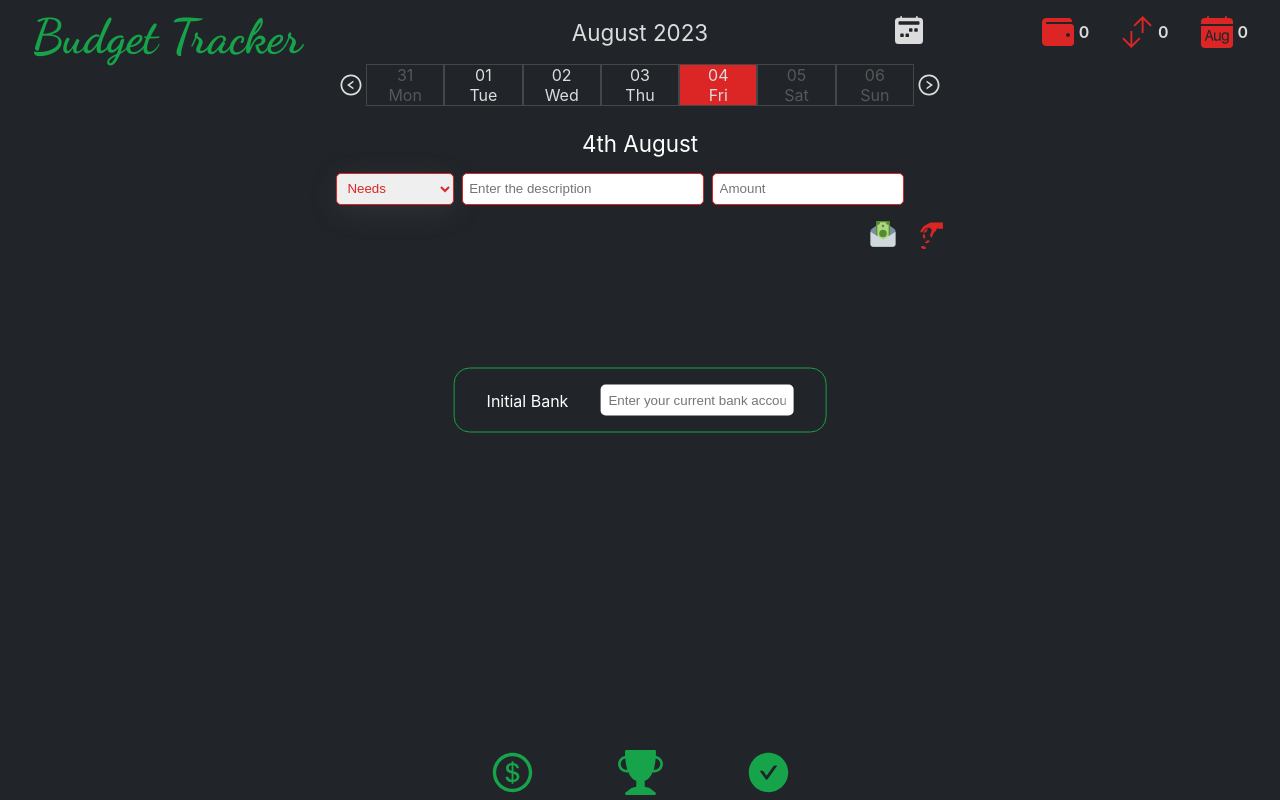
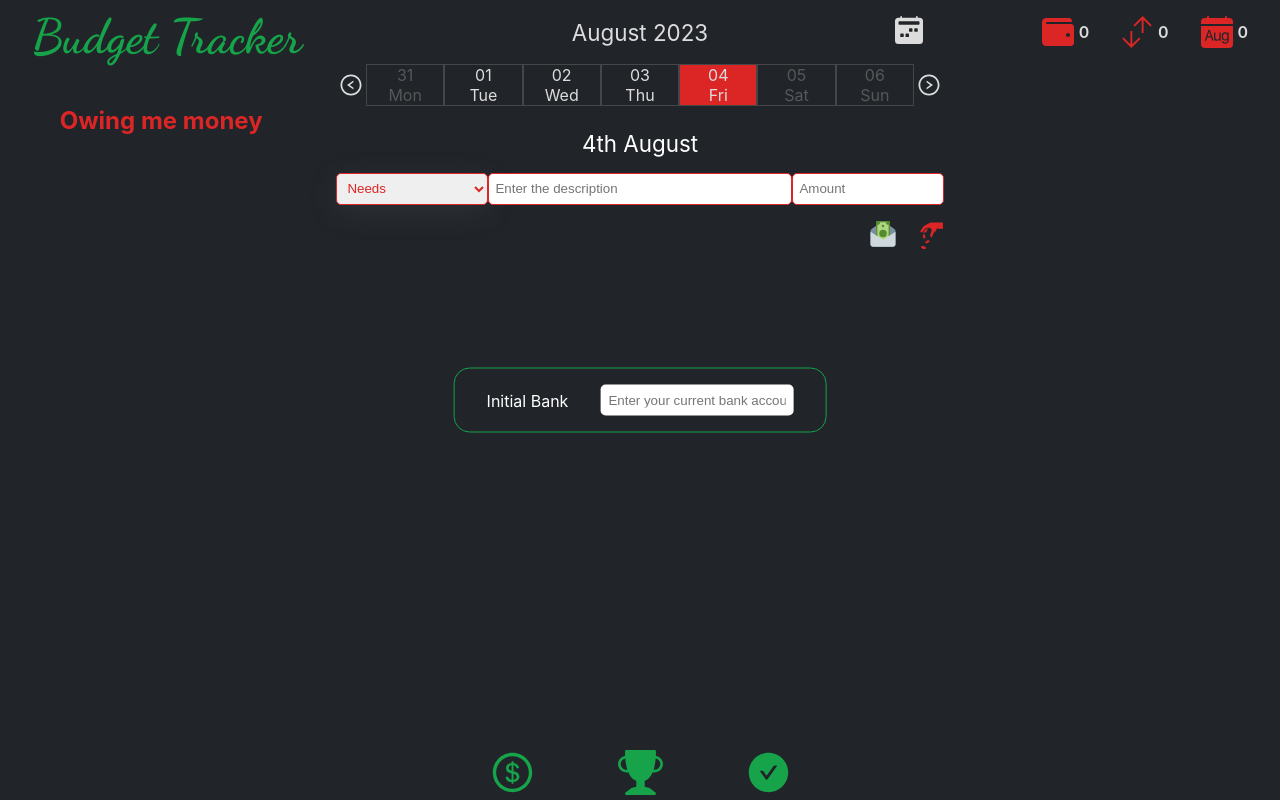
Before and after one commit to almasiwe11/BudgetTracker, a React app: page / in a window 1280 px wide. Both pictures are taken after a click on the icon 929 px from the left and 188 px from the top of the page. Built offline with nearby package versions, Linux system fonts and the light colour scheme; the HTML template or start-up script is replaced by a standard one; a web font is replaced by a local one.

Commit message:
add display owing with details on the left

```diff
--- a/src/App.jsx
+++ b/src/App.jsx
@@ -3,6 +3,7 @@ import CalendarGrid from "./components/CalendarGrid/CalendarGrid";
 import Tracker from "./components/Tracker/Tracker";
 import AllApps from "./components/AllApps/AllApps";
 import Header from "./components//Header/Header";
+import Owers from "./components/Owers/Owers";
 import InitialBank from "./components/InitialBank/InitialBank";
 import { isFuture, sub, add, startOfWeek } from "date-fns";
 function App() {
@@ -70,6 +71,7 @@ function App() {
         trackList={trackList}
         setTrackList={setTrackList}
       />
+      <Owers trackList={trackList} />
       {!initialBank && <InitialBank setInitialBank={setInitialBank} />}
     </div>
   );
--- a/src/app.scss
+++ b/src/app.scss
@@ -51,3 +51,8 @@
   background-color: white;
   padding: 0.5rem;
 }
+
+.owers {
+  grid-column: 1/2;
+  grid-row: 3/4;
+}
--- a/src/components/Header/Wallet/Wallet.jsx
+++ b/src/components/Header/Wallet/Wallet.jsx
@@ -19,9 +19,11 @@ export const Wallet = ({ trackList, initialBank }) => {
 
   const wallet = total + Number(initialBudget);
   const diff = wallet - Number(initialBudget);
-  const thisMonth = trackList.filter((track) =>
-    isSameMonth(parseJSON(track.selectedDay), new Date())
-  );
+  const thisMonthSpent = trackList
+    .filter((track) => isSameMonth(parseJSON(track.selectedDay), new Date()))
+    .filter((record) => record.type === "loss");
+
+  //
 
   function giveStyle(value) {
     if (value <= 0) {
@@ -39,7 +41,7 @@ export const Wallet = ({ trackList, initialBank }) => {
     }
   }
 
-  const monthChange = thisMonth.reduce((acc, track) => {
+  const monthSpent = thisMonthSpent.reduce((acc, track) => {
     const amount = parseFloat(track.amount.replace(/[^\d.]/g, ""));
     if (track.type === "gain") {
       return acc + Number(amount);
@@ -63,9 +65,9 @@ export const Wallet = ({ trackList, initialBank }) => {
       <div className="wallet">
         <BsFillCalendarMonthFill
           className="wallet-icon"
-          style={giveStyle(monthChange)}
+          style={giveStyle(monthSpent)}
         />
-        <span>{monthChange.toLocaleString()}</span>
+        <span>{monthSpent.toLocaleString()}</span>
       </div>
     </div>
   );
--- /dev/null
+++ b/src/components/Owers/Ower/Ower.jsx
@@ -0,0 +1,26 @@
+import React, { useState } from "react";
+import { format, parseJSON } from "date-fns";
+const Ower = ({ owerTrackList, owerName }) => {
+  const [showDetails, setShowDetails] = useState(false);
+
+  const totalOwing = owerTrackList.reduce((acc, owing) => {
+    const amount = parseFloat(owing.amount.replace(/[^\d.]/g, ""));
+    return acc + Number(amount);
+  }, 0);
+
+  return (
+    <ul className="ower" onClick={() => setShowDetails((prev) => !prev)}>
+      {owerName} {totalOwing.toLocaleString()}
+      {showDetails &&
+        owerTrackList.map((owing) => (
+          <li key={owing.id}>
+            {`
+            ${format(parseJSON(owing.selectedDay), "PPP")} - ${owing.amount}
+            `}
+          </li>
+        ))}
+    </ul>
+  );
+};
+
+export default Ower;
--- /dev/null
+++ b/src/components/Owers/Owers.jsx
@@ -0,0 +1,28 @@
+import React from "react";
+import { isFuture, sub, add, startOfWeek } from "date-fns";
+import Ower from "./Ower/Ower";
+
+const Owers = ({ trackList }) => {
+  let friends = [];
+  const owers = trackList
+    .filter((track) => track.toWho)
+    .filter((record) => record.type === "loss");
+  for (let i = 0; i < owers.length; i++) {
+    if (friends.indexOf(owers[i].toWho) === -1) friends.push(owers[i].toWho);
+  }
+
+  return (
+    <div className="owers">
+      <h2>Owing me money</h2>
+      {friends.map((friend) => (
+        <Ower
+          key={friend}
+          owerTrackList={owers.filter((owing) => owing.toWho === friend)}
+          owerName={friend}
+        />
+      ))}
+    </div>
+  );
+};
+
+export default Owers;
--- /dev/null
+++ b/src/components/Owers/Owers.scss
@@ -0,0 +1,13 @@
+.owers {
+  color: var(--color-red);
+  // border: 1px solid var(--color-red);
+  width: 85%;
+}
+
+.owers h2 {
+  text-align: center;
+}
+
+.ower {
+  cursor: pointer;
+}
--- a/src/components/Tracker/Inputs/Inputs.jsx
+++ b/src/components/Tracker/Inputs/Inputs.jsx
@@ -36,6 +36,10 @@ const Inputs = ({
   }
 
   function handleSubmit(e) {
+    if (!amount.length) {
+      setAddBudget(false);
+      return;
+    }
     e.preventDefault();
     if (editing) {
       setTrackList((prev) =>
@@ -89,23 +93,17 @@ const Inputs = ({
   }
 
   return (
-    <form
-      onSubmit={handleSubmit}
-      className={`inputs ${owing ? "four-inputs" : "three-inputs"}`}
-    >
+    <form onSubmit={handleSubmit} className={`inputs `}>
       {type === "gain" ? (
         <Gained gained={gained} setGained={setGained} />
       ) : (
         <Spent spent={spent} setSpent={setSpent} />
       )}
-
       {owing && (
         <input
           className={`to-who ${type === "gain" ? "gain" : "loss"} `}
           type="text"
-          placeholder={
-            spent === "Owing" ? "Stop Owing money!" : "Who Gave Back"
-          }
+          placeholder={spent === "Owing" ? "To Who" : "Who Gave Back"}
           value={toWho}
           onChange={(e) => setToWho(e.target.value)}
         />
--- a/src/components/Tracker/Inputs/inputs.scss
+++ b/src/components/Tracker/Inputs/inputs.scss
@@ -24,18 +24,6 @@ input::-webkit-inner-spin-button {
 
 input[type="number"] {
   -moz-appearance: textfield;
-}
-
-.three-inputs {
-  display: grid;
-  gap: 0.5rem;
-  grid-template-columns: min-content 1fr max-content 2rem;
-}
-
-.four-inputs {
-  display: grid;
-  gap: 0.5rem;
-  grid-template-columns: min-content 6rem 1fr 6rem 2rem;
 }
 
 .readOnly {
@@ -85,3 +73,16 @@ input[type="number"] {
     opacity: 0.7;
   }
 }
+
+.inputs {
+  display: flex;
+
+  & > * {
+    min-width: 10%;
+    width: 25%;
+  }
+}
+
+.description {
+  min-width: 50%;
+}
--- a/style.css
+++ b/style.css
@@ -192,18 +192,6 @@ input[type=number] {
   -moz-appearance: textfield;
 }
 
-.three-inputs {
-  display: grid;
-  gap: 0.5rem;
-  grid-template-columns: min-content 1fr max-content 2rem;
-}
-
-.four-inputs {
-  display: grid;
-  gap: 0.5rem;
-  grid-template-columns: min-content 6rem 1fr 6rem 2rem;
-}
-
 .readOnly {
   background-color: transparent;
   box-shadow: none;
@@ -250,6 +238,18 @@ input[type=number] {
   opacity: 0.7;
 }
 
+.inputs {
+  display: flex;
+}
+.inputs > * {
+  min-width: 10%;
+  width: 25%;
+}
+
+.description {
+  min-width: 50%;
+}
+
 .allApps {
   display: flex;
   position: fixed;
@@ -272,6 +272,19 @@ input[type=number] {
   fill: #16a34a;
   height: 45px;
   width: 45px;
+}
+
+.owers {
+  color: var(--color-red);
+  width: 85%;
+}
+
+.owers h2 {
+  text-align: center;
+}
+
+.ower {
+  cursor: pointer;
 }
 
 .app {
@@ -328,6 +341,11 @@ input[type=number] {
   padding: 0.5rem;
 }
 
+.owers {
+  grid-column: 1/2;
+  grid-row: 3/4;
+}
+
 :root {
   --color-black-1: #1e1f21;
   --color-grey-1: #404040;
--- a/style.scss
+++ b/style.scss
@@ -4,6 +4,7 @@
 @use "./src/components/Tracker/tracker.scss";
 @use "./src/components/Tracker/Inputs/inputs.scss";
 @use "./src/components/AllApps/allApps.scss";
+@use "./src/components/Owers/Owers.scss";
 @use "./src/app.scss";
 
 @import url("https://fonts.googleapis.com/css2?family=Chivo:wght@300;400;500;600;700;800&family=Dancing+Script:wght@700&family=Inter:wght@400;600&display=swap");
```
Also changed, not shown: 1 other file (tests, documents, lock files or other folders).
